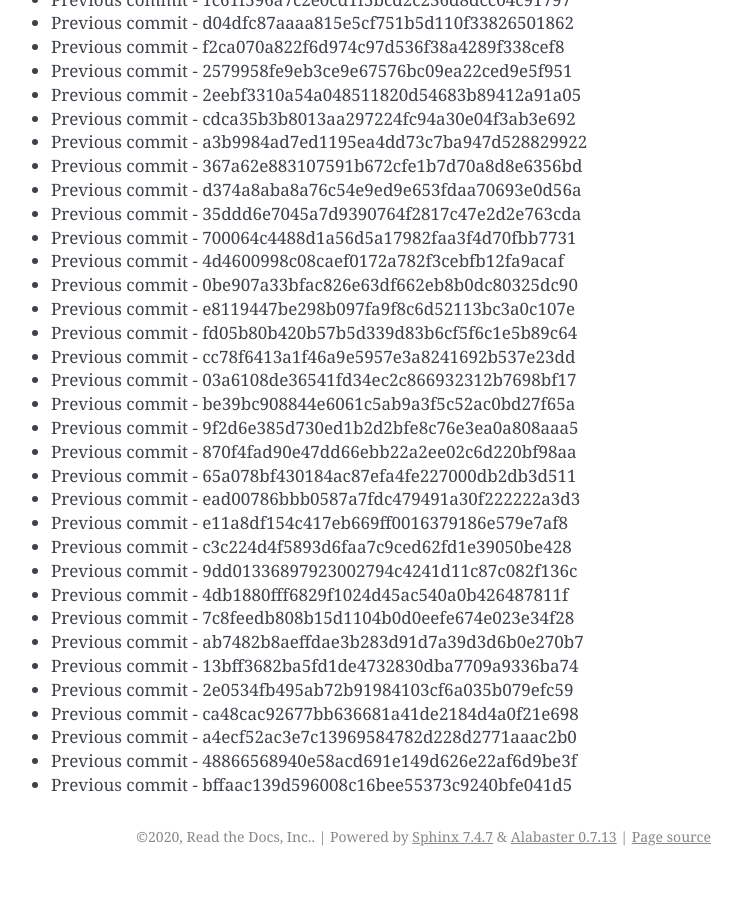
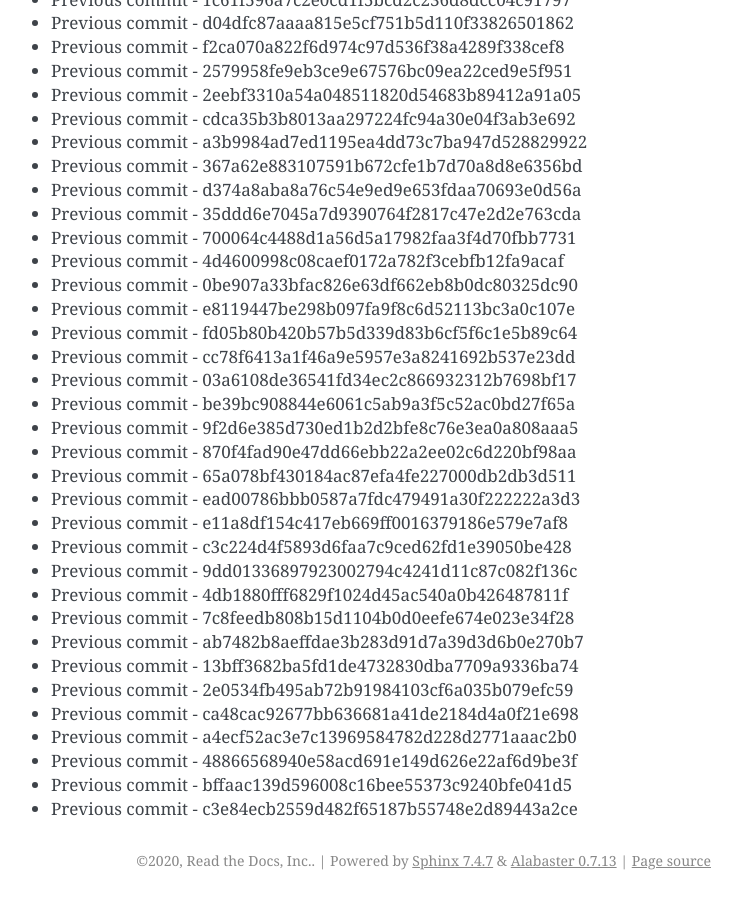
Before and after one commit to readthedocs/rtd-git-stresstest, a Sphinx documentation site: the page built from docs/updates.rst, in a window 1280 px wide and 900 px high, scrolled down 2631 px. Shown: the whole window, without its empty margins (399-1141 px from the left). Built offline with Sphinx 7.4.7, drawn with Linux system fonts in a browser that asks for light colours; before the commit the page ends 3507 px from its top, so only the background shows below that.

Commit message:
Generating commit from previous: c3e84ecb2559d482f65187b55748e2d89443a2ce

```diff
--- a/docs/updates.rst
+++ b/docs/updates.rst
@@ -142,3 +142,4 @@ It can be tested for any performance characteristics.
 * Previous commit - a4ecf52ac3e7c13969584782d228d2771aaac2b0
 * Previous commit - 48866568940e58acd691e149d626e22af6d9be3f
 * Previous commit - bffaac139d596008c16bee55373c9240bfe041d5
+* Previous commit - c3e84ecb2559d482f65187b55748e2d89443a2ce
```
